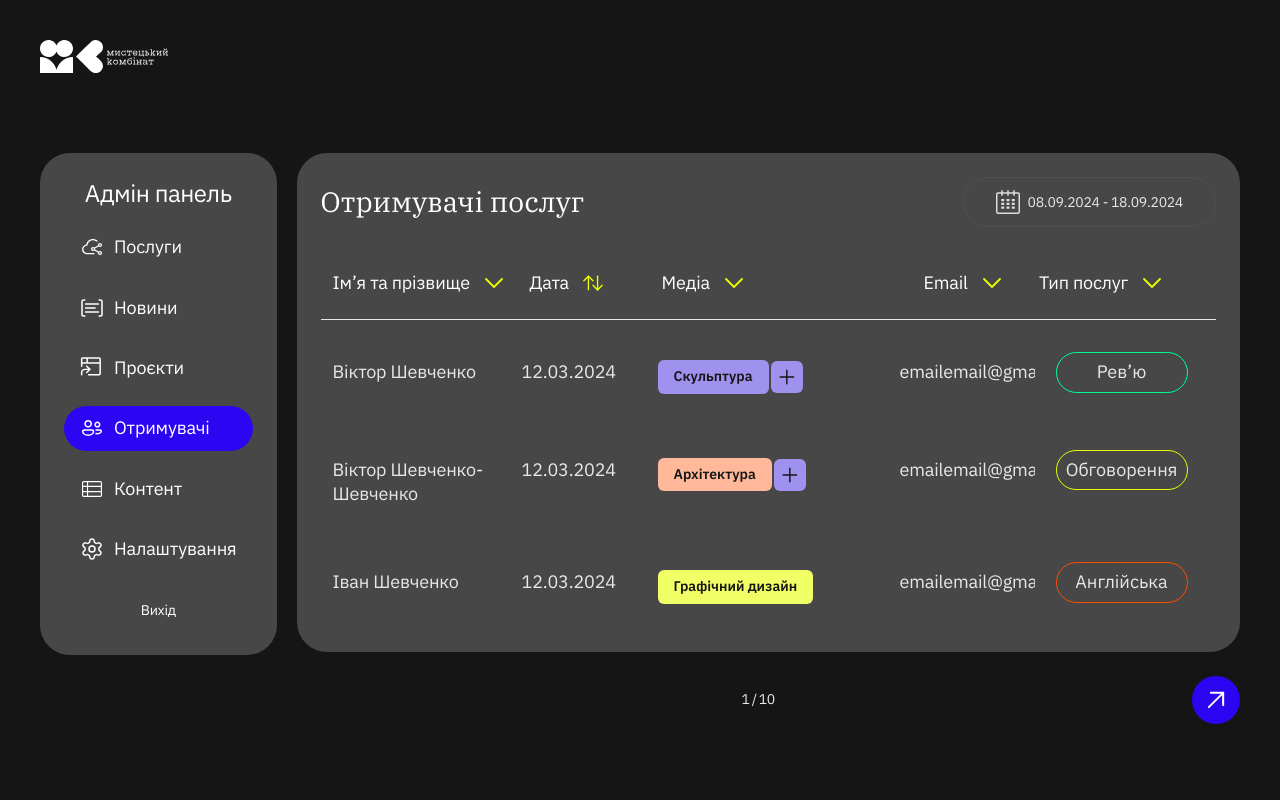
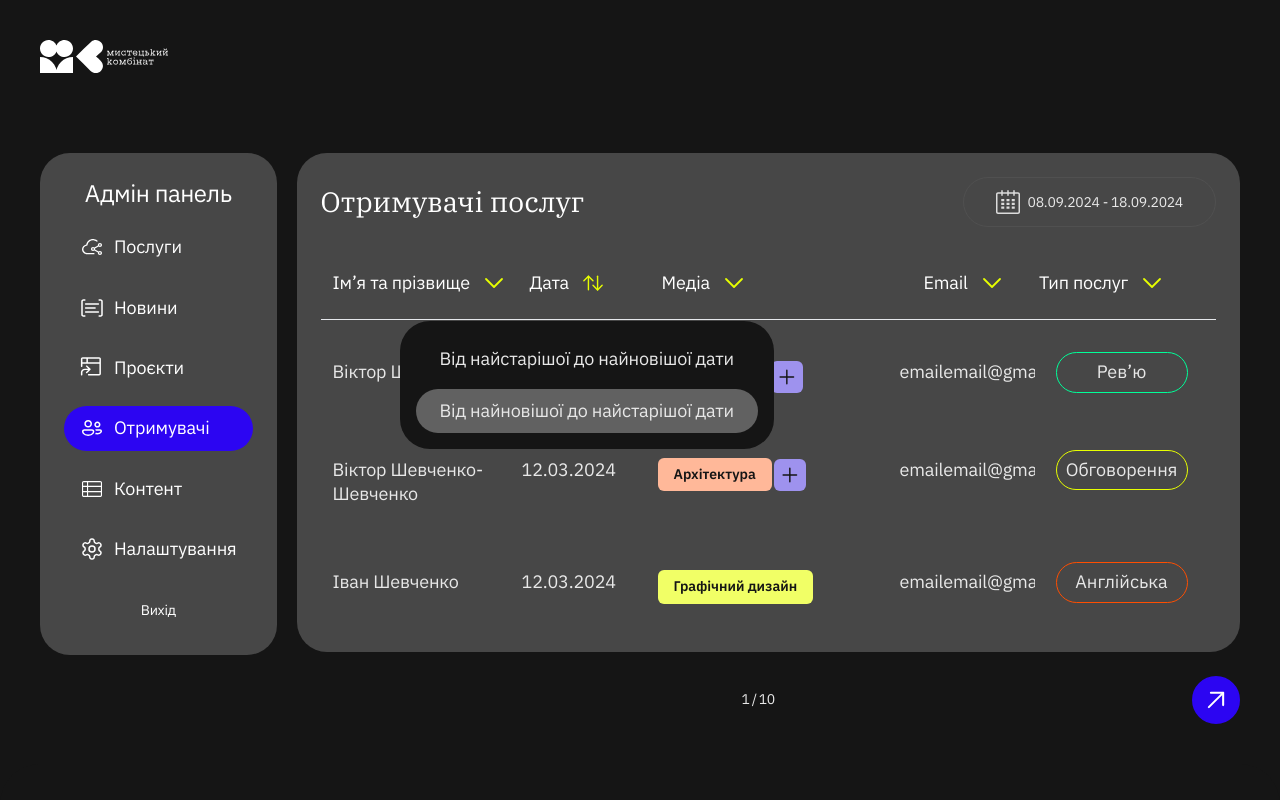
Before and after one commit to kamilka13me/myst_comb, a Next.js app in the folder frontend/: page /admin/users in a window 1280 px wide. Both pictures are taken after a click on the button 592 px from the left and 283 px from the top of the page. Shown: the top 800 px of the page. Built offline with nearby package versions, Linux system fonts and the light colour scheme.

Commit message:
feat: add SelectDate/create-new-component

```diff
--- a/frontend/src/vievs/AdminPages/AdminUsers/UsersList/ui/Calendar/ui/Calendar.tsx
+++ b/frontend/src/vievs/AdminPages/AdminUsers/UsersList/ui/Calendar/ui/Calendar.tsx
@@ -78,7 +78,7 @@ export const Calendar: FC = () => {
       </button>
 
       {calendarIsOpened && (
-        <div className="absolute right-0 top-[110%] z-20 w-[250px]">
+        <div className="absolute right-0 top-[105%] z-20 w-[250px]">
           <DateRange
             locale={uk}
             className="w-full rounded-[30px] p-4"
--- a/frontend/src/vievs/AdminPages/AdminUsers/UsersList/ui/UsersList.tsx
+++ b/frontend/src/vievs/AdminPages/AdminUsers/UsersList/ui/UsersList.tsx
@@ -3,11 +3,11 @@ import { Text } from '@/shared/ui/Text';
 import { Icon } from '@/shared/ui/Icon';
 import { UserListItem } from './UserListItem';
 import arrow_down from '@/shared/assets/icons/yellow_arrow_down.svg?react';
-import sort from '@/shared/assets/icons/yellow_sort.svg?react';
 import data from './fake-data-users.json';
-import Pagination from './Pagination';
+import Pagination from './components/Pagination';
 import { User } from './TypesProps';
 import { Calendar } from './Calendar';
+import SelectDate from './components/SelectDate';
 
 interface DataProps {
   data: User[];
@@ -43,21 +43,6 @@ export function UsersList(): JSX.Element {
             color="base/BG_block"
             className="block text-[28px] font-normal"
           />
-          {/* <button
-            className="flex items-center gap-2 rounded-[30px] border border-base-text_dark px-8 py-3 duration-300 hover:shadow-hover_btn focus:border-base-text_light"
-            type="button"
-          >
-            <Icon Svg={calendar} width={24} height={24} />
-            <Text
-              Tag="span"
-              textType="Desktop/Subtitle"
-              text={'16.09.2024 - 22.09.2024'}
-              font="sans"
-              color="base/text"
-              className="font-normal"
-            />
-          </button> */}
-
           <Calendar />
         </header>
 
@@ -77,19 +62,7 @@ export function UsersList(): JSX.Element {
               </button>
             </div>
 
-            <div className="flex max-w-[100px] gap-3 py-6">
-              <Text
-                Tag="span"
-                textType="Desktop/Body"
-                text={'Дата'}
-                font="sans"
-                color="base/BG_block"
-                className="font-medium"
-              />
-              <button type="button">
-                <Icon Svg={sort} width={24} height={24} />
-              </button>
-            </div>
+            <SelectDate/>
 
             <div className="flex gap-3 py-6">
               <Text
--- /dev/null
+++ b/frontend/src/vievs/AdminPages/AdminUsers/UsersList/ui/components/SelectDate.tsx
@@ -0,0 +1,68 @@
+import { Icon } from "@/shared/ui/Icon";
+import { Text } from "@/shared/ui/Text";
+import sort from '@/shared/assets/icons/yellow_sort.svg?react';
+import { useState } from "react";
+import clsx from "clsx";
+import { createKey } from "@/shared/hooks/createKey";
+
+export default function SelectDate(): JSX.Element {
+
+  interface Opption{
+    name: string;
+    key: string;
+  }
+
+  const options: Opption[]=[
+    {
+      name:'Від найстарішої до найновішої дати',
+      key:'max-min'
+    },
+    {
+      name:'Від найновішої до найстарішої дати',
+      key:'min-max'
+    },
+  ]
+
+
+  const [isOpened, setIsOpened] = useState<boolean>(false);
+  const [select, setSelect] = useState<string>('min-max');
+
+  return (
+    <div className="relative flex max-w-[100px] gap-3 py-6">
+      <Text
+        Tag="span"
+        textType="Desktop/Body"
+        text={'Дата'}
+        font="sans"
+        color="base/BG_block"
+        className="font-medium"
+      />
+      <button type="button" onClick={()=>{setIsOpened(!isOpened)}}>
+        <Icon Svg={sort} width={24} height={24} />
+      </button>
+
+      { isOpened && <ul className="absolute left-[-130%] top-[102%] z-20 min-w-fit bg-base-text_accent rounded-[30px] p-4 flex flex-col gap-2">
+        {options.map((el)=>{
+          return (
+            <li key={createKey()} className={clsx("px-6 py-2.5 rounded-[40px] text-nowrap cursor-pointer duration-300 hover:shadow-hover_btn hover:bg-[#616161] hover:opacity-70", select == el.key && 'bg-[#616161]')}
+            onClick={()=>{
+              setSelect(el.key)
+              setIsOpened(false)
+              }}>
+              <Text
+                Tag="p"
+                align="center"
+                textType="Desktop/Body"
+                text={el.name}
+                font="sans"
+                color="base/text"
+                className="font-medium"
+              />
+            </li>
+          )
+        })}
+      </ul>
+    }
+  </div>
+  )
+}
```
Also changed, not shown: frontend/src/vievs/AdminPages/AdminUsers/UsersList/ui/components/Pagination.tsx (renamed from frontend/src/vievs/AdminPages/AdminUsers/UsersList/ui/Pagination.tsx).
